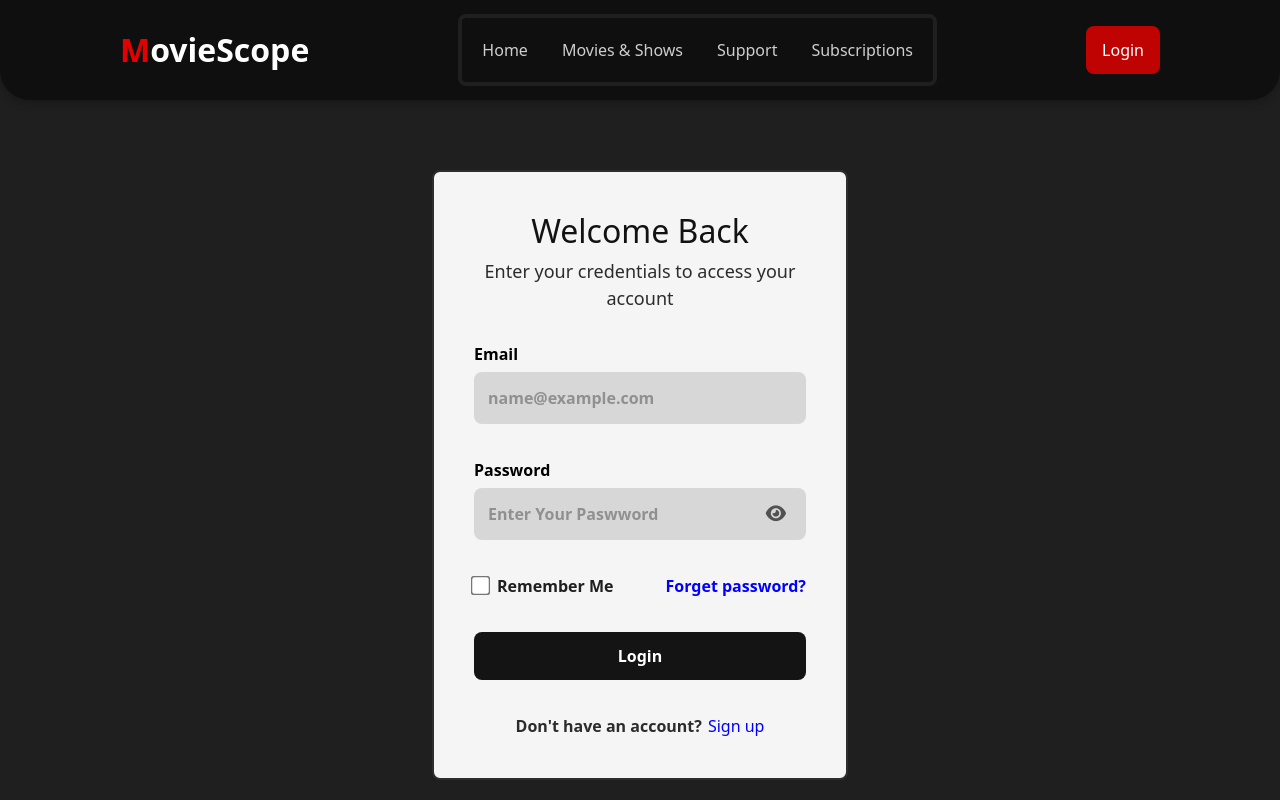
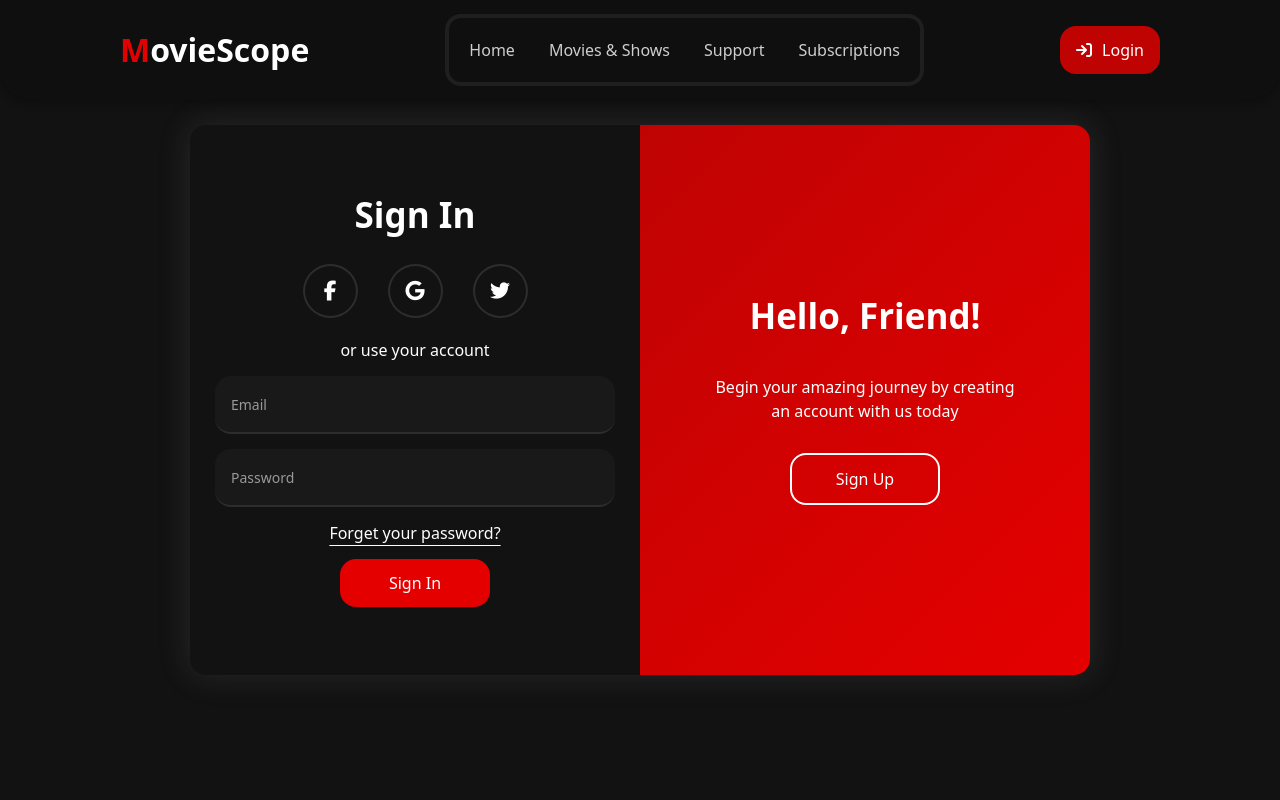
Before and after one commit to nancyemadd0099-collab/Movie-Scope, a React (Vite) app: page /register in a window 1280 px wide. Shown: the top 800 px of the page. Built offline with nearby package versions, Linux system fonts and the light colour scheme; a web font is replaced by a local one.

Commit message:
update register page

```diff
--- a/src/components/Navbar.css
+++ b/src/components/Navbar.css
@@ -49,7 +49,6 @@
     border-radius: var(--radius-btn);
     transition: background-color 0.35s ease-in-out,
         color 0.35s ease-in-out;
-    ;
 }
 
 .nav-links a:hover {
@@ -78,6 +77,10 @@
 
 .nav-actions p:hover {
     color: var(--color-main-hover-red);
+}
+
+.nav-actions i{
+    margin-right: 10px;
 }
 
 .nav-actions button {
--- a/src/components/Navbar.jsx
+++ b/src/components/Navbar.jsx
@@ -48,6 +48,7 @@ function Navbar() {
                         <NavLink to="/register">
                             {({ isActive }) => (
                                 <button className={isActive ? "active" : ""}>
+                                    <i class="fa-solid fa-arrow-right-to-bracket"></i>
                                     Login
                                 </button>
                             )}
--- a/src/components/homeContent/Hero.jsx
+++ b/src/components/homeContent/Hero.jsx
@@ -13,10 +13,10 @@ function Hero() {
             const y = e.clientY;
 
             spotlight.style.makeImage =
-                `radial-gradient(circle 420px at ${x}px ${y}px, transparent 0%, black 60%)`;
+                `radial-gradient(circle 620px at ${x}px ${y}px, transparent 0%, black 60%)`;
 
             spotlight.style.webkitMaskImage =
-                `radial-gradient(circle 420px at ${x}px ${y}px, transparent 0%, black 60%)`;
+                `radial-gradient(circle 620px at ${x}px ${y}px, transparent 0%, black 60%)`;
 
         };
         window.addEventListener("mousemove", move);
--- a/src/components/registerPage/Register.css
+++ b/src/components/registerPage/Register.css
@@ -1,170 +1,159 @@
-.register-section {
-    background-color: var(--background-card-black);
+.auth-section {
+    height: 100vh;
     display: flex;
+    justify-content: center;
     align-items: center;
-    justify-content: center;
-    padding: 170px var(--padding-desktop) 100px;
+    background: var(--color-page);
 }
 
-form{
-    margin-top: 30px;
-    gap: 34px;
+.auth-box {
+    position: relative;
+    width: 900px;
+    height: 550px;
+    background: var(--color-page);
+    border-radius: var(--radius-btn);
+    overflow: hidden;
+    box-shadow: 0px 0px 30px 3px rgba(114, 113, 113, 0.2);
 }
 
-.register-card {
-    padding: 40px;
-    width: 40%;
-    border: 2px solid var(--border-card-black);
-    border-radius: var(--radius-btn);
-    background-color: whitesmoke;
+.form-box {
+    position: absolute;
+    width: 50%;
+    height: 100%;
+    left: 0;
+    display: flex;
+    flex-direction: column;
+    justify-content: center;
+    align-items: center;
+    transition: 0.6s;
 }
 
-.register-card ::placeholder{
-    color:rgba(128, 128, 128, 0.808);
+.overlay-box {
+    position: absolute;
+    width: 50%;
+    height: 100%;
+    right: 0;
+    background: linear-gradient(135deg, var(--color-main-hover-red), var(--color-main-red));
+    color: white;
+    display: flex;
+    flex-direction: column;
+    justify-content: center;
+    align-items: center;
+    transition: 0.6s;
+    gap:30px;
+}
+
+.auth-box.active .form-box {
+    transform: translateX(100%);
+}
+
+.auth-box.active .overlay-box {
+    transform: translateX(-100%);
+}
+
+.overlay-box h2{
+    font-weight: 700;
+    font-size: 35px;
+    color: var(--color-text);
+}
+
+.overlay-box p{
+    color: var(--color-text);
+    font-weight: 400;
+    width: 70%;
+    text-align: center;
     font-size: var(--normal-font-size);
 }
 
-.register-card h1 {
-    font-size: 32px;
-    color: var(--color-page);
-    text-align: center;
+.overlay-box button,
+.form-box button{
+    border-radius: var(--radius-btn);
+    padding: 12px;
+    width: 150px;
+    background-color: transparent;
+    border: 2px solid white;
+    color: var(--color-text);
+    transition: background-color 0.25s ease-in-out;
+    font-size: var(--normal-font-size);
 }
 
-.register-card>p {
-    font-size: 18px;
-    color: var(--background-card-black-hover);
-    text-align: center;
-    font-weight: 400;
+.overlay-box button:hover{
+    background-color: rgba(128, 128, 128, 0.137);
 }
 
-.email-box,
-.password-box {
+.form-box h2{
+    color: var(--color-text);
+    font-size: 35px;
+    font-weight: 700;
+}
+
+.links{
+    display: flex;
+    gap: 30px;
+    margin: 20px 0;
+}
+
+.links div i{
+    font-size: 20px;
+    color: var(--color-text);
+    padding: 5px;
+}
+
+.links div{
+    border: 2px solid var(--border-card-black);
+    padding: 10px;
+    border-radius: 50%;
+    width: 55px;
+    text-align: center;
+    transition: background-color 0.25s ease-in-out;
+}
+
+.links div:hover{
+    background-color: rgba(128, 128, 128, 0.119);
+}
+
+.form-box p{
+    color: var(--color-text);
+    font-weight: 400;
+    font-size: var(--normal-font-size);
+}
+
+.inputs-signup,
+.inputs-signin{
     display: flex;
     flex-direction: column;
+    gap: 15px;
+    margin: 14px 0;
 }
 
-.email-box input,
-.password-box input {
-    background-color: rgba(128, 128, 128, 0.26);
-    color:black;
-    font-weight: 600;
-    border: none;
-    font-size: var(--normal-font-size);
-    padding: 14px;
+.inputs-signup input
+,.inputs-signin input{
+    width: 400px;
+    border-top: none;
+    border-right: none;
+    border-left: none;
+    background-color: rgba(128, 128, 128, 0.062);
 }
 
-.email-box input:focus,
-.input-wrapper:focus-within {
-    border: 1px solid var(--border-card-black);
+.form-box button{
+    background-color: var(--color-main-red);
+    border: none;
+    transition: background-color 0.25s ease-in-out;
 }
 
-.email-box label,
-.password-box label {
-    font-size: var(--normal-font-size);
-    color: black;
-    font-weight: 600;
-    margin-bottom: 6px;
+.form-box button:hover{
+    background-color: var(--color-main-hover-red);
 }
 
-.input-wrapper {
-    display: flex;
-    align-items: center;
-    width: 100%;
-    border: none;
-    border-radius: var(--radius-btn);
-    background-color: rgba(128, 128, 128, 0.26);
-    border: none;
+
+.form-box a{
+    color: var(--color-text);
+    margin-bottom: 14px;
+    text-decoration: underline;
+    text-underline-offset: 6px;
+    transition: color 0.25s ease-in-out;
 }
 
-.input-wrapper input {
-    width: 95%;
-    border: none;
-    background-color: transparent;
+.form-box a:hover{
+    color: var(--color-main-hover-red);
 }
-
-.toggle-password {
-    color: rgb(82, 81, 81);
-    font-size: 18px;
-    margin-right: 20px;
-}
-
-.toggle-password:hover{
-    color: var(--background-card-black);
-}
-
-.remember-forgot {
-    display: flex;
-    justify-content: space-between;
-}
-
-.remember input[type="checkbox"] {
-    transform: scale(1.5);
-    accent-color: black;
-    cursor: pointer;
-}
-
-.remember label {
-    font-size: var(--normal-font-size);
-    margin-left: 10px;
-    color: var(--background-card-black);
-    font-weight: 600;
-}
-
-.forget a{
-    font-size: var(--normal-font-size);
-    color: blue;
-    font-weight: 600;
-}
-
-.forget a:hover{
-    text-decoration: underline;
-    color: rgb(3, 3, 207);
-}
-
-.signin{
-    width: 100%;
-}
-
-.signin button{
-    width: 100%;
-    border-radius: var(--radius-btn);
-    border: none;
-    padding: 12px;
-    font-size: var(--normal-font-size);
-    font-weight: 600;
-    color: var(--color-text);
-    background-color: var(--background-btn-card);
-    transition: background-color .3s ease-in-out;
-}
-
-.signin button:hover{
-    background-color: var(--border-card-black);
-}
-
-.auth-switch{
-    text-align: center;
-}
-
-.auth-switch p{
-    font-size: var(--normal-font-size);
-    color: var(--background-card-black-hover);
-    font-weight: 600;
-}
-
-.auth-switch p span{
-    margin-left: 6px;
-    color: blue;
-    font-weight: 400;
-    cursor: pointer;
-}
-.auth-switch p span:hover{
-    text-decoration: underline;
-    color: rgb(3, 3, 207);
-}
-
-.error{
-    font-size: 14px;
-    margin-top: 6px;
-    margin-left: 12px;
-    color: rgb(216, 5, 5);
-}
--- a/src/components/registerPage/Register.jsx
+++ b/src/components/registerPage/Register.jsx
@@ -1,90 +1,71 @@
 
-import { useForm } from "react-hook-form";
+
+import { useState } from "react";
 import "./Register.css";
-import { useState } from "react";
 
 function Register() {
-    const [showPassword, setShowPassword] = useState(false)
+    const [isSignUp, setIsSignUp] = useState(false)
 
-    const {
-        register,
-        handleSubmit,
-        formState: { errors }
-    } = useForm();
 
-    const onSubmit = (data) => {
-        console.log(data)
-    }
 
     return (
         <>
-            <section className="register-section">
-                <div className="register-card">
-                    <h1>Welcome Back</h1>
-                    <p>Enter your credentials to access your account</p>
+            <section className="auth-section">
+                <div className={`auth-box ${isSignUp ? "active" : ""}`}>
 
+                    <div className="form-box">
+                        {isSignUp ? (
+                            <>
+                                <h2>Create Account</h2>
+                                <div className="links">
+                                    <div><i class="fa-brands fa-facebook-f"></i></div>
+                                    <div><i class="fa-brands fa-google"></i></div>
+                                    <div><i class="fa-brands fa-twitter"></i></div>
+                                </div>
+                                <p>or use your email for registration</p>
+                                <div className="inputs-signup">
+                                    <input type="text" placeholder="Full Name" />
+                                    <input type="email" placeholder="Email Address" />
+                                    <input type="password" placeholder="Password" />
+                                </div>
+                                <button>Sign Up</button>
+                            </>
+                        ) : (
+                            <>
+                                <h2>Sign In</h2>
+                                <div className="links">
+                                    <div><i class="fa-brands fa-facebook-f"></i></div>
+                                    <div><i class="fa-brands fa-google"></i></div>
+                                    <div><i class="fa-brands fa-twitter"></i></div>
+                                </div>
+                                <p>or use your account</p>
+                                <div className="inputs-signin">
+                                    <input type="email" placeholder="Email" />
+                                    <input type="password" placeholder="Password" />
+                                </div>
+                                <a href="#">Forget your password?</a>
+                                <button>Sign In</button>
+                            </>
+                        )}
+                    </div>
 
-                    <form onSubmit={handleSubmit(onSubmit)}>
-                        <div className="email-box">
-                            <label htmlFor="email">Email</label>
-                            <input
-                                type="email"
-                                placeholder="name@example.com"
-                                {...register("email", {
-                                    required: "Email can't be empty",
-                                    pattern: {
-                                        value: /^[A-Z0-9._%+-]+@[A-Z0-9.-]+\.[A-Z]{2,4}$/i,
-                                        message: "Invalid email address format"
-                                    }
-                                })}
-                            />
+                    <div className="overlay-box">
+                        {isSignUp ? (
+                            <>
+                                <h2>Welcome Back!</h2>
+                                <p>Stay connected by logging in with your credentials and continue your experience</p>
+                                <button onClick={() => setIsSignUp(false)}>Sign In</button>
+                            </>
+                        ) : (
+                            <>
+                                <h2>Hello, Friend!</h2>
+                                <p>Begin your amazing journey by creating an account with us today</p>
+                                <button onClick={() => setIsSignUp(true)}>Sign Up</button>
+                            </>
+                        )}
+                    </div>
 
-                            {errors.email && (
-                                <p className="error">{errors.email.message}</p>
-                            )}
-                        </div>
-
-                        <div className="password-box">
-                            <label htmlFor="password">Password</label>
-                            <div className="input-wrapper">
-                                <input
-                                    type={showPassword ? "text" : "password"}
-                                    placeholder="Enter Your Paswword"
-                                    {...register("password", {
-                                        required: "Password is required",
-                                        minLength: {
-                                            value: 8,
-                                            message: "Password must be at least 8 characters"
-                                        }
-                                    })}
-                                />
-                                <i
-                                    className={`fa-solid ${showPassword ? "fa-eye-slash" : "fa-eye"} toggle-password`}
-                                    onClick={() => setShowPassword(prev => !prev)}
-                                ></i>
-                            </div>
-                        </div>
-                        <div className="remember-forgot">
-                            <div className="remember">
-                                <input type="checkbox" />
-                                <label htmlFor="rememberMe">Remember Me</label>
-                            </div>
-                            <div className="forget">
-                                <a href="#">Forget password?</a>
-                            </div>
-                        </div>
-
-                        <div className="signin">
-                            <button>Login</button>
-                        </div>
-
-                        <div className="auth-switch">
-                            <p>Don't have an account?<span>Sign up</span> </p>
-                        </div>
-                    </form>
-
-
-                </div >
+                </div>
             </section >
 
         </>
--- a/src/index.css
+++ b/src/index.css
@@ -13,7 +13,7 @@
 
     --border-card-black: rgb(45, 45, 45);
 
-    --radius-btn: 8px;
+    --radius-btn: 16px;
 
     --normal-font-size: 16px;
     --mobile-font-size: 14px;
```
Also changed, not shown: src/components/homeContent/Hero.css (+5 -3 lines).
